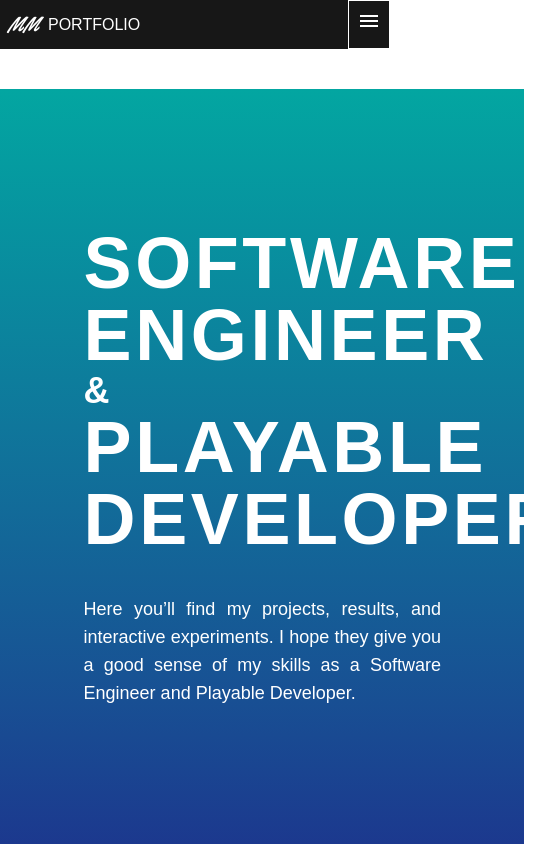
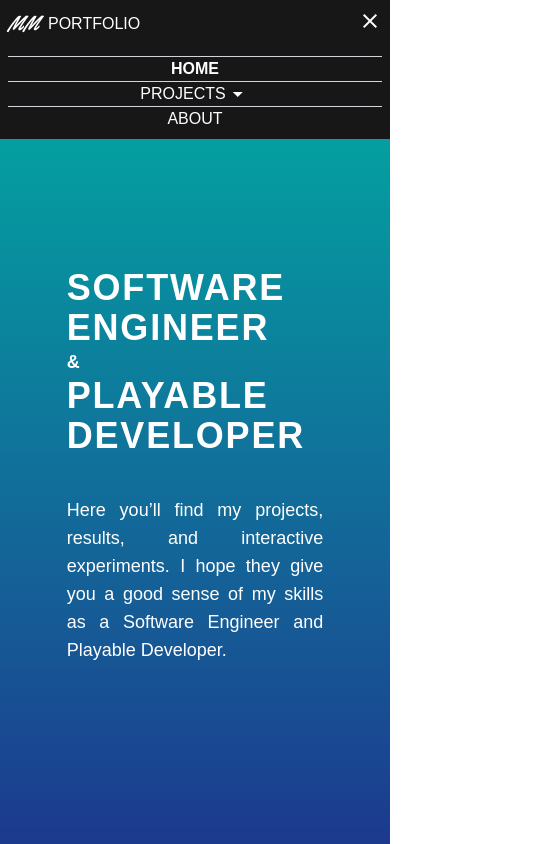
Before and after one commit to elMimu/portfolio, a Next.js app: page / in a window 390 px wide. Both pictures are taken after a click on the button "menu". Shown: the whole page, 560 px wide, since content can reach past the window. Built offline with nearby package versions, Linux system fonts and the light colour scheme; a web font is replaced by a local one.

Commit message:
feat: add mobile version header nav

```diff
--- a/src/app/components/Dropdown.tsx
+++ b/src/app/components/Dropdown.tsx
@@ -58,7 +58,7 @@ export default function Dropdown({ label, links, direction }: DropdownProps) {
   const [isOpen, setOpen] = useState(false);
   return (
     <span
-      className="flex relative"
+      className="flex relative justify-center"
       onClick={() => {
         setOpen(!isOpen);
       }}
@@ -66,7 +66,7 @@ export default function Dropdown({ label, links, direction }: DropdownProps) {
       {getDirectionArrow(label, direction, isOpen)}
 
       <ul
-        className={`absolute min-w-full border rounded text-center bg-foreground absolute ${handleOpenDirection(direction)} ${isOpen ? "block" : "hidden"}`}
+        className={` absolute min-w-full border rounded text-center bg-foreground absolute ${handleOpenDirection(direction)} ${isOpen ? "block" : "hidden"}`}
       >
         {" "}
         {links.map((l) => {
--- a/src/app/components/Header.tsx
+++ b/src/app/components/Header.tsx
@@ -4,10 +4,9 @@ import Link from "next/link";
 import { usePathname } from "next/navigation";
 import Dropdown from "./Dropdown";
 import Logo from "./Logo";
+import { useState } from "react";
 
-const dropDownLinks = [
-  { href: "/projects/playables", label: "PLAYABLES" },
-];
+const dropDownLinks = [{ href: "/projects/playables", label: "PLAYABLES" }];
 
 const getFirstRoute = (str: string) => {
   const splited_route = str.split("/");
@@ -21,17 +20,18 @@ const getFirstRoute = (str: string) => {
 
 export default function Header() {
   const pathname = usePathname();
+  const [isOpen, setOpen] = useState(false);
 
   return (
     <header>
-      <nav className="flex mx-auto bg-foreground text-background max-w-5xl gap-6">
+      <nav className="relative flex mx-auto bg-foreground text-background max-w-5xl gap-6">
         <span className="flex items-center p-1">
           <Logo />
           <p className="p-1">PORTFOLIO</p>
         </span>
 
         {/* Desktop Menu */}
-        <ul className=" hidden md:flex items-center ml-auto gap-4 p-2">
+        <ul className="hidden md:flex items-center ml-auto gap-4 p-2">
           <li
             key="/home"
             className={`${pathname == "/" ? "font-bold" : "font-thin"}`}
@@ -42,7 +42,7 @@ export default function Header() {
           <li
             className={`${getFirstRoute(pathname) == "/projects" ? "font-bold" : ""}`}
           >
-            <Dropdown label="PROJECTS" links={dropDownLinks} direction="DOWN"/>
+            <Dropdown label="PROJECTS" links={dropDownLinks} direction="DOWN" />
           </li>
 
           <li
@@ -56,11 +56,51 @@ export default function Header() {
         </ul>
         {/*  */}
 
-        <nav className="ml-auto p-2 border">
-          <button className="">
-            <span className="material-symbols-outlined">menu</span>
-          </button>
-        </nav>
+        <button
+          className="md:hidden ml-auto p-2"
+          onClick={() => {
+            setOpen(!isOpen);
+          }}
+        >
+          <span className="material-symbols-outlined">
+            {isOpen ? "close" : "menu"}
+          </span>
+        </button>
+
+        <div
+          className={`absolute md:hidden bg-foreground w-full top-full ${!isOpen ? "hidden" : "block"}`}
+        >
+          <ul className="text-center p-2">
+            <hr className="border-gray-300" />
+            <li
+              key="/home"
+              className={`${pathname == "/" ? "font-bold" : "font-thin"}`}
+            >
+              <Link href="/">HOME</Link>
+            </li>
+            <hr className="border-gray-300" />
+
+            <li
+              className={`${getFirstRoute(pathname) == "/projects" ? "font-bold" : ""}`}
+            >
+              <Dropdown
+                label="PROJECTS"
+                links={dropDownLinks}
+                direction="DOWN"
+              />
+            </li>
+            <hr className="border-gray-300" />
+
+            <li
+              key="/about"
+              className={`${pathname == "/about" ? "font-bold" : ""}`}
+            >
+              <Link href="/about" className={``}>
+                ABOUT
+              </Link>
+            </li>
+          </ul>
+        </div>
       </nav>
     </header>
   );
--- a/src/app/page.tsx
+++ b/src/app/page.tsx
@@ -3,9 +3,13 @@ export default function Home() {
     <div className="flex flex-col flex-1">
       <div className="flex items-center flex-1 p-6 bg-gradient-primary text-white mt-10">
         <div className="mx-auto w-3/4 ">
-          <h1 className="text-7xl tracking-wider font-bold text-left">SOFTWARE ENGINEER</h1>
-          <p className="text-4xl font-bold">&</p>
-          <h1 className="text-7xl tracking-wider font-bold text-left">PLAYABLE DEVELOPER </h1>
+          <h1 className="text-4xl md:text-7xl tracking-wider font-bold text-left">
+            SOFTWARE ENGINEER
+          </h1>
+          <p className="text-lg md:text-4xl font-bold">&</p>
+          <h1 className="text-4xl md:text-7xl tracking-wider font-bold text-left">
+            PLAYABLE DEVELOPER{" "}
+          </h1>
           <p className="mt-10 trackig-wider text-lg text-justify">
             Here you’ll find my projects, results, and interactive experiments.
             I hope they give you a good sense of my skills as a Software
```
